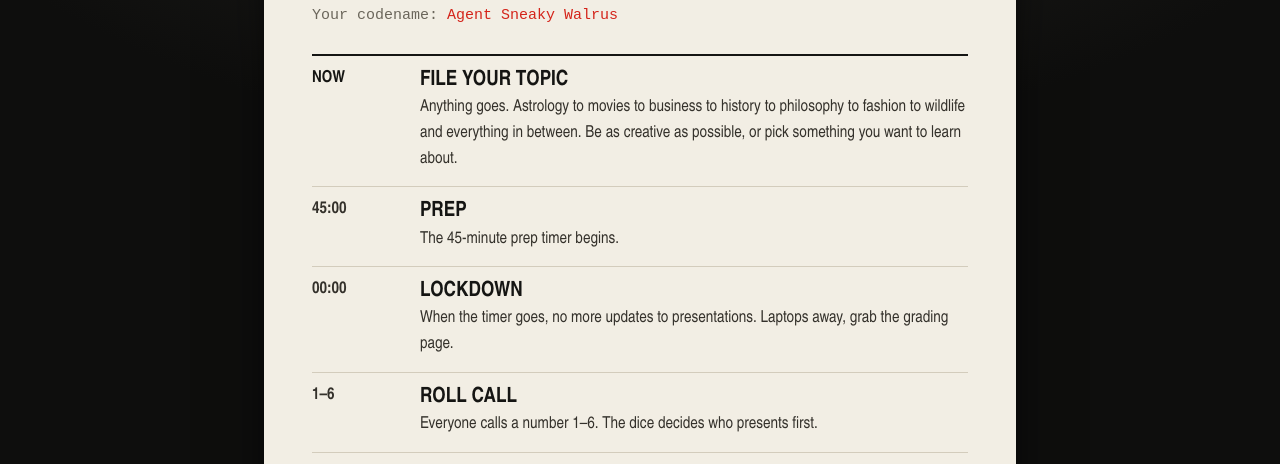
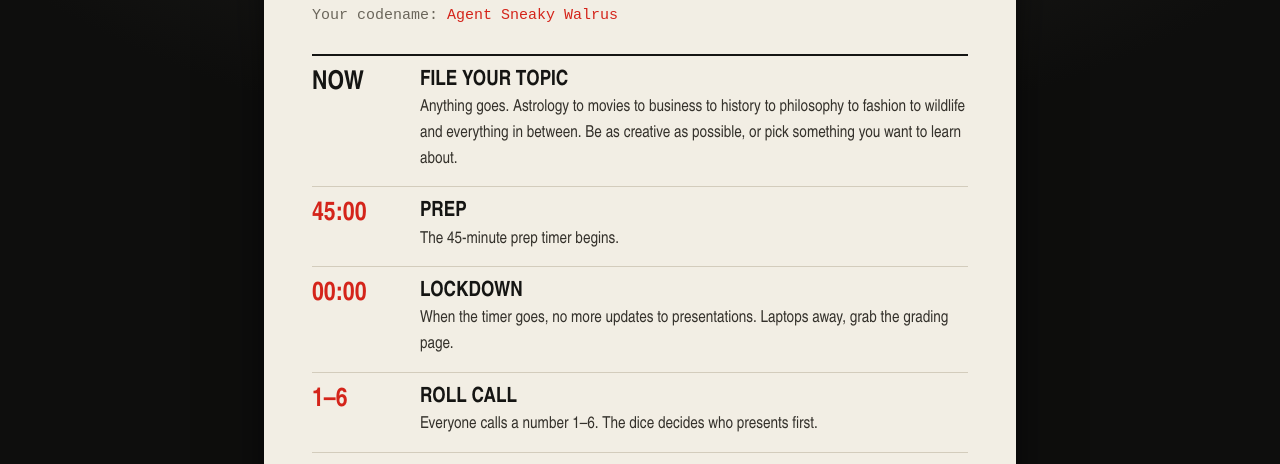
Before and after one commit to wilbrawn/vanfam-house-games, a plain HTML site: page index.html in a window 1280 px wide. Both pictures are taken after typing "Sample" into the empty fields and a click on the button "I'M IN". Shown: the part 299-763 px from the top of the page. Drawn offline with Linux system fonts and the light colour scheme; a web font is replaced by a local one.

Commit message:
Refactor CSS selectors for steps and mk classes

```diff
--- a/index.html
+++ b/index.html
@@ -78,8 +78,8 @@ button:focus-visible,input:focus-visible,a:focus-visible{outline:2px solid var(-
 .codename b{color:var(--stamp);font-weight:400}
 .steps{list-style:none;margin:28px 0 30px;padding:0;border-top:2px solid var(--ink)}
 .steps li{display:grid;grid-template-columns:92px minmax(0,1fr);gap:16px;padding:14px 0;border-bottom:1px solid #d3ccbc}
-.mk{font:900 26px/1.05 var(--st);color:var(--stamp);text-transform:uppercase;white-space:nowrap}
-.mk.k{color:var(--ink)}
+.steps .mk{font:900 26px/1.05 var(--st);color:var(--stamp);text-transform:uppercase;white-space:nowrap}
+.steps .mk.k{color:var(--ink)}
 .steps b{display:block;font:900 21px/1.05 var(--st);text-transform:uppercase;margin-bottom:3px}
 .steps span{font-size:16.5px;color:#34312b}
 .sheet .wide{width:100%}
@@ -171,7 +171,7 @@ button:focus-visible,input:focus-visible,a:focus-visible{outline:2px solid var(-
 @keyframes fall{to{transform:translateY(calc(100vh + 120px)) rotate(var(--rot))}}
 .toast{position:fixed;left:50%;bottom:calc(22px + env(safe-area-inset-bottom));z-index:80;transform:translate(-50%,calc(100% + 40px));visibility:hidden;background:var(--paper);color:var(--ink);padding:12px 18px;border-radius:3px;font:16px/1.35 var(--ty);box-shadow:0 14px 30px -10px #000;transition:transform .25s,visibility .25s;max-width:min(92vw,520px);text-align:center}
 .toast.on{transform:translate(-50%,0);visibility:visible}
-@media(max-width:600px){.cardhead{padding-right:0;margin-top:40px}.steps li{grid-template-columns:72px minmax(0,1fr);gap:12px}.mk{font-size:21px}.meta span+span{display:none}.numrow .stamp{right:0;bottom:8%}}
+@media(max-width:600px){.cardhead{padding-right:0;margin-top:40px}.steps li{grid-template-columns:72px minmax(0,1fr);gap:12px}.steps .mk{font-size:21px}.meta span+span{display:none}.numrow .stamp{right:0;bottom:8%}}
 @media(prefers-reduced-motion:reduce){*,*::before,*::after{animation:none!important;transition:none!important}.woofs span,.granted p{opacity:1}}
 </style>
 </head>
```
